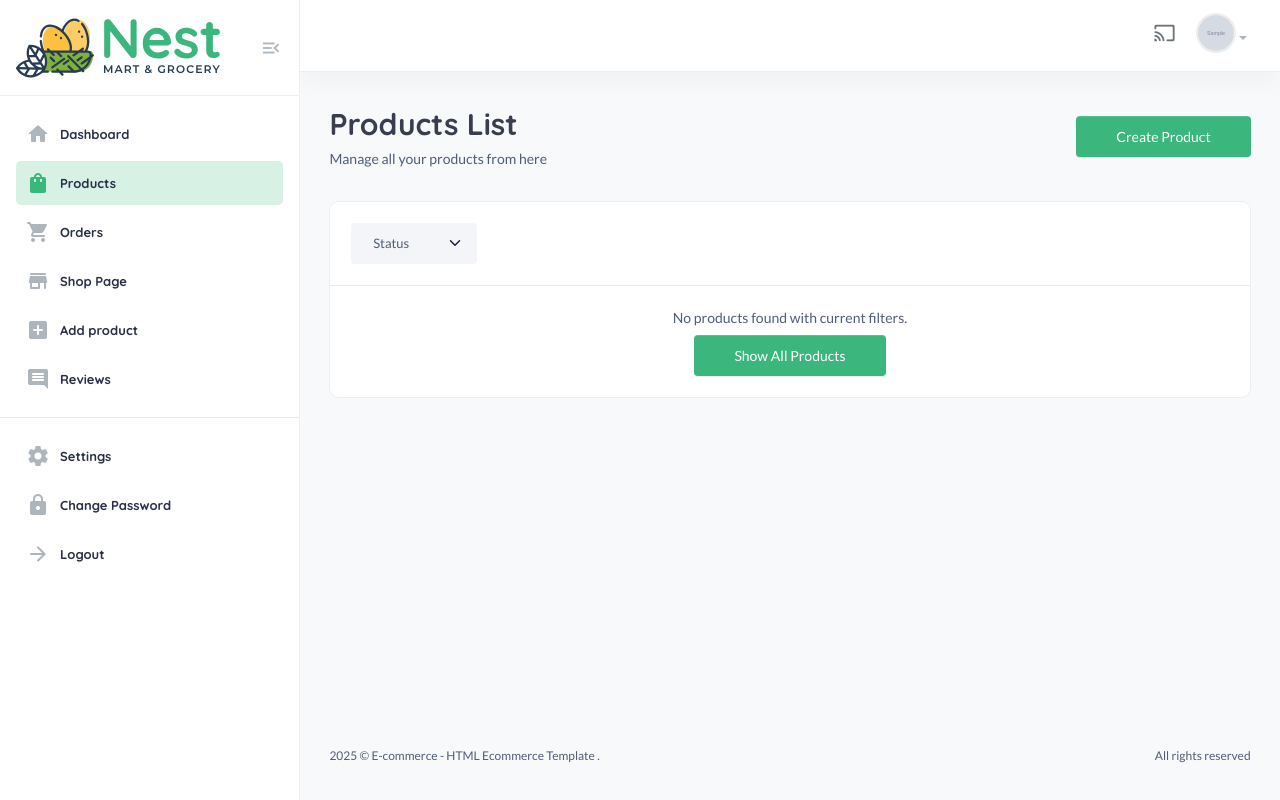
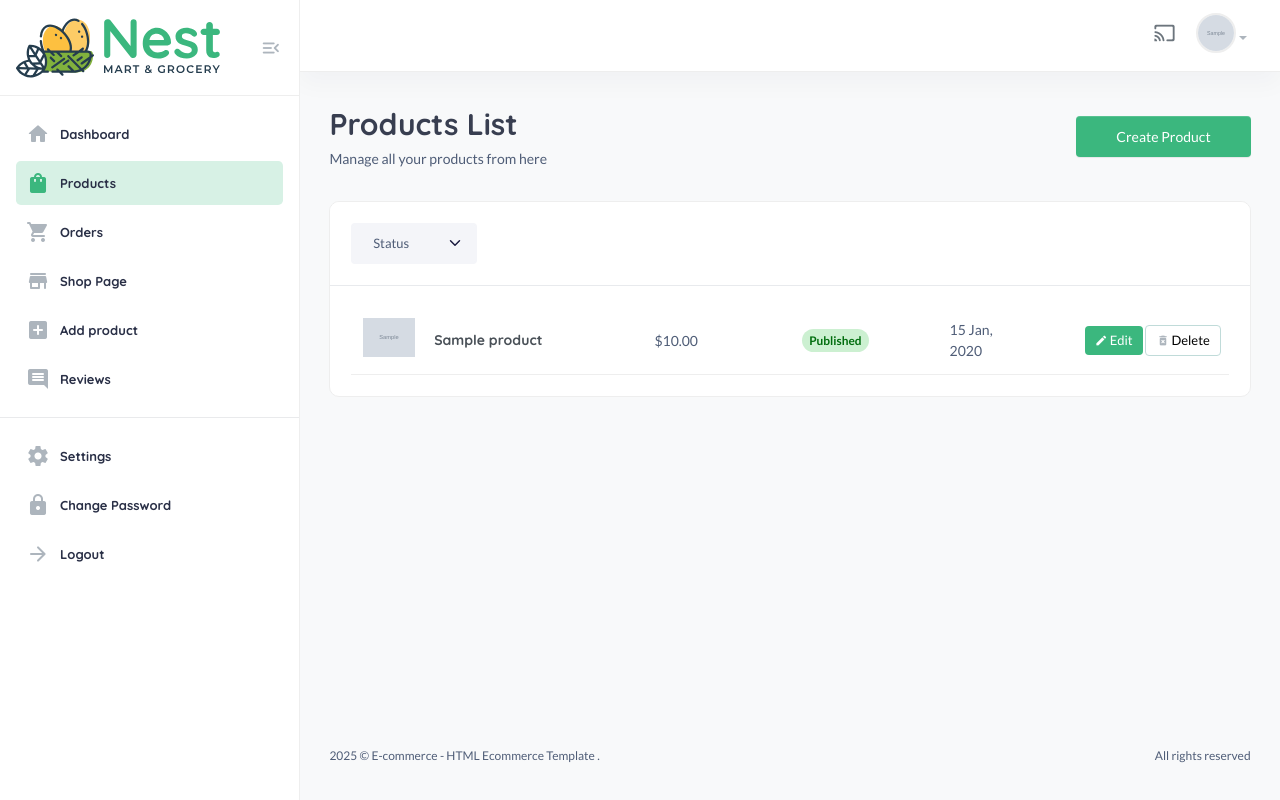
Before and after one commit to gnaht1/food-ecommerce-web, a Django app: page /useradmin/products/ in a window 1280 px wide. Run offline with Django 5.2, Linux system fonts and the light colour scheme; a user stored in the database is signed in; tables that the repository leaves empty hold one stand-in row (values such as "Sample post"); grey boxes marked "Sample" are stand-in pictures; parts of the project's set-up code (start-up, migrations or seed data) failed here and were passed over; some libraries are stand-ins or nearby versions.

Commit message:
fix show correct product belongs to which vendor

```diff
--- a/templates/partials/base.html
+++ b/templates/partials/base.html
@@ -1203,7 +1203,7 @@
                 <div class="footer-link-widget col">
                   <h4 class="widget-title">SUPPORT</h4>
                   <ul class="footer-list mb-sm-5 mb-md-0">
-                    <li><a href="#">Contact Us</a></li>
+                    <li><a href="{% url 'core:contact' %}">Contact Us</a></li>
                     <li><a href="#">FAQs</a></li>
                     <li><a href="#">Shipping & Returns</a></li>
 
--- a/templates/useradmin/products.html
+++ b/templates/useradmin/products.html
@@ -29,60 +29,43 @@
         </header>
         <div class="card-body">
             {% for p in products %}
-            <div class="col-lg-3 col-md-4 col-sm-6 col-6">
-                <div class="product-cart-wrap">
-                    <div class="product-img-action-wrap">
-                        <div class="product-img product-img-zoom">
-                            <a href="{% url 'core:product-detail' p.pid %}">
-                                <img class="default-img" src="{{ p.image.url }}" alt="{{ p.title }}" />
-                            </a>
-                        </div>
-                        <div class="product-action-1">
-                            <a aria-label="Add To Wishlist" class="action-btn" href="javascript:void(0)" data-product-item="{{ p.id }}"><i class="fi-rs-heart"></i></a>
-                        </div>
+            <article class="itemlist">
+                <div class="row align-items-center">
+                    <div class="col-lg-4 col-sm-4 col-8 flex-grow-1 col-name">
+                        <a class="itemside" href="#">
+                            <div class="left">
+                                <img src="{{ p.image.url }}" class="img-sm img-thumbnail" alt="Item">
+                            </div>
+                            <div class="info">
+                                <h6 class="mb-0">{{ p.title }}</h6>
+                            </div>
+                        </a>
                     </div>
-                    <div class="product-content-wrap">
-                        <div class="product-category">
-                            <a href="{% url 'core:category-product-list' p.category.cid %}">{{ p.category.title }}</a>
-                        </div>
-                        <h2><a href="{% url 'core:product-detail' p.pid %}">{{ p.title }}</a></h2>
-                        <div class="product-rate-cover">
-                            <div class="product-rate d-inline-block">
-                                <div class="product-rating" style="width: 90%"></div>
-                            </div>
-                            <span class="font-small ml-5 text-muted">(4.0)</span>
-                        </div>
-                        <div class="product-card-bottom">
-                            <div class="product-price">
-                                <span>${{ p.price }}</span>
-                                {% if p.old_price %}
-                                <span class="old-price">${{ p.old_price }}</span>
-                                {% endif %}
-                            </div>
-                            <div class="add-cart">
-                                <!-- Hidden inputs cho add to cart -->
-                                <input type="hidden" class="product-pid-{{ p.id }}" value="{{ p.pid }}">
-                                <input type="hidden" class="product-id-{{ p.id }}" value="{{ p.id }}">
-                                <input type="hidden" class="product-title-{{ p.id }}" value="{{ p.title }}">
-                                <input type="hidden" class="product-image-{{ p.id }}" value="{{ p.image.url }}">
-                                <input type="hidden" class="product-price-{{ p.id }}" value="{{ p.price }}">
-                                <input type="hidden" class="product-quantity-{{ p.id }}" value="1">
-
-                                <a class="add add-to-cart-btn" data-index="{{ p.id }}" href="javascript:void(0)">
-                                    <i class="fi-rs-shopping-cart mr-5"></i>Add
-                                </a>
-                            </div>
-                        </div>
+                    <div class="col-lg-2 col-sm-2 col-4 col-price"> <span>${{ p.price|floatformat:2 }}</span> </div>
+                    <div class="col-lg-2 col-sm-2 col-4 col-status">
+                        {% if p.product_status == 'published' %}
+                            <span class="badge rounded-pill alert-success">Published</span>
+                        {% elif p.product_status == 'in_review' %}
+                            <span class="badge rounded-pill alert-warning">In Review</span>
+                        {% elif p.product_status == 'draft' %}
+                            <span class="badge rounded-pill alert-primary">Draft</span>
+                        {% elif p.product_status == 'disabled' %}
+                            <span class="badge rounded-pill alert-danger">Disabled</span>
+                        {% endif %}
                     </div>
-                </div>
-            </div>
-            {% empty %}
-            <div class="col-12">
-                <p class="text-center">No products found with current filters.</p>
-                <div class="text-center">
-                    <button class="btn btn-primary" onclick="location.reload()">Show All Products</button>
-                </div>
-            </div>
+                    <div class="col-lg-1 col-sm-2 col-4 col-date">
+                        <span>{{ p.date|date:"d M, Y" }}</span>
+                    </div>
+                    <div class="col-lg-3 col-sm-2 col-4 col-action text-end">
+                        <a href="{% url 'useradmin:edit_product' p.pid %}" class="btn btn-sm font-sm rounded btn-brand">
+                            <i class="material-icons md-edit"></i> Edit
+                        </a>
+                        <a href="{% url 'useradmin:delete_product' p.pid %}" class="btn btn-sm font-sm btn-light rounded">
+                            <i class="material-icons md-delete_forever"></i> Delete
+                        </a>
+                    </div>
+                </div> <!-- row .// -->
+            </article> <!-- itemlist  .// -->
             {% endfor %}
         </div>
     </div>
--- a/useradmin/views.py
+++ b/useradmin/views.py
@@ -6,7 +6,7 @@ from django.contrib.auth.hashers import check_password
 from django.contrib import messages
 from decimal import Decimal
 
-from core.models import CartOrder, CartOrderItems, Product, Category, ProductReview
+from core.models import CartOrder, CartOrderItems, Product, Category, ProductReview, Vendor
 from core.models import CartOrderItems
 from userauths.models import Profile, User
 from useradmin.forms import AddProductForm
@@ -55,12 +55,11 @@ def dashboard(request):
 
 @admin_required
 def products(request):
-    all_products = Product.objects.all().order_by("-id")
-    all_categories = Category.objects.all()
+    vendor = Vendor.objects.get(user=request.user)
+    products = Product.objects.filter(vendor=vendor).order_by("-id")
 
     context = {
-        "all_products": all_products,
-        "all_categories": all_categories,
+        "products": products,
     }
     return render(request, "useradmin/products.html", context)
 
@@ -72,6 +71,7 @@ def add_product(request):
         if form.is_valid():
             new_form = form.save(commit=False)
             new_form.user = request.user
+            new_form.vendor = Vendor.objects.get(user=request.user)
             new_form.save()
             form.save_m2m()
             return redirect("useradmin:products")
@@ -89,6 +89,7 @@ def edit_product(request, pid):
         if form.is_valid():
             new_form = form.save(commit=False)
             new_form.user = request.user
+            new_form.vendor = Vendor.objects.get(user=request.user)
             new_form.save()
             form.save_m2m()
             return redirect("useradmin:edit_product", product.pid)
```
Also changed, not shown: media/user_1/diced_boar.png (added).
